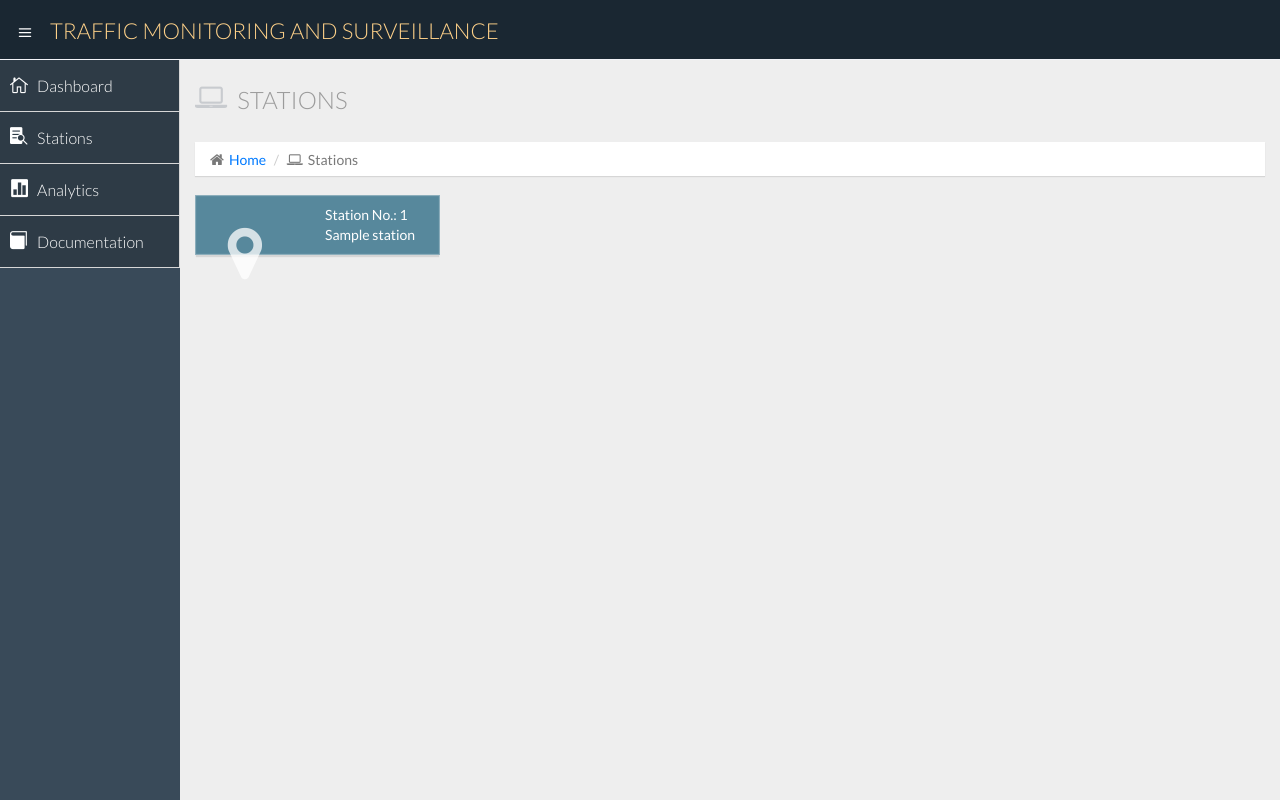
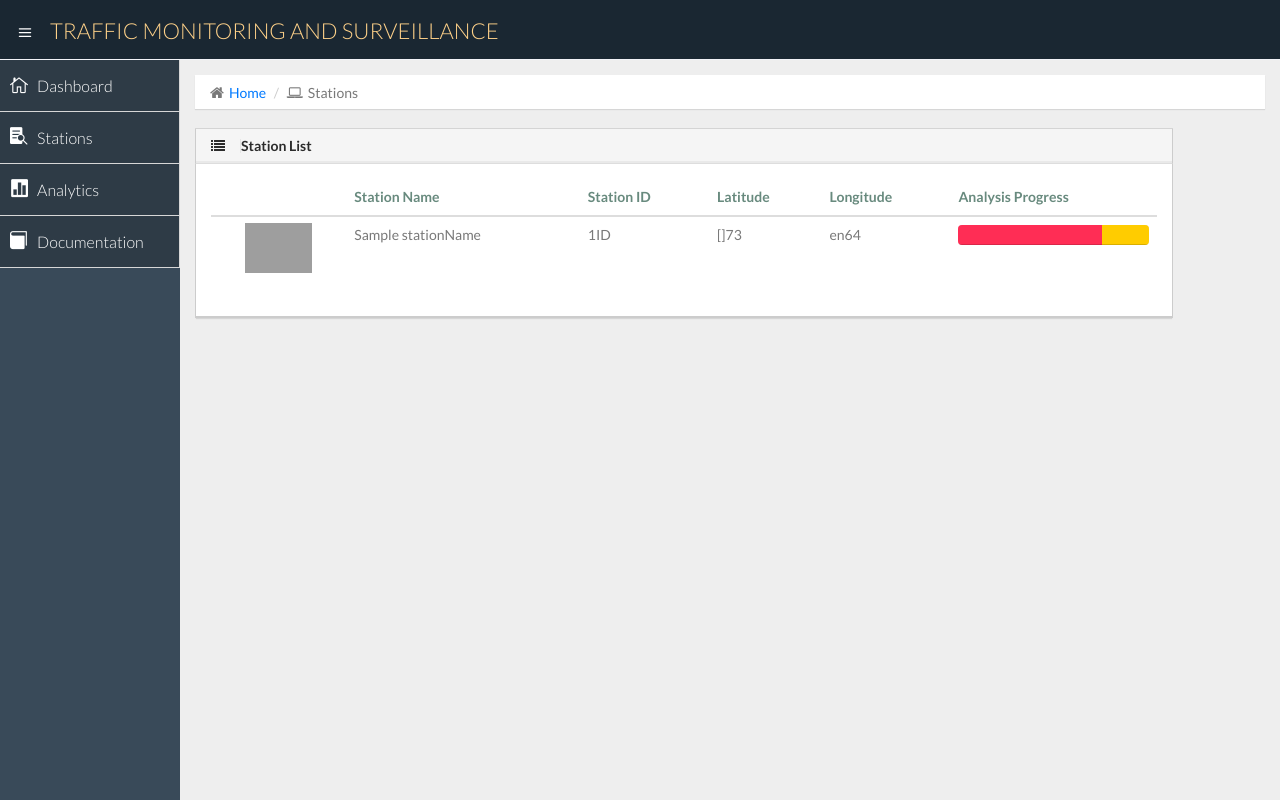
Before and after one commit to dotel-saramsz/TrafficSurveillance, a Django app: template surveillanceapp/templates/surveillanceapp/stationlist.html in a window 1280 px wide. Run offline with Django 3.2, Linux system fonts and the light colour scheme; the template is opened without the code that fills it: most values are stand-ins (such as "Sample title", 1, 10 or a date in 2020); some libraries are stand-ins or nearby versions; grey boxes are pictures that could not be loaded.

Commit message:
Stationlist table updated
Add Data and update {{station.station_sth}}

```diff
--- a/surveillanceapp/templates/surveillanceapp/stationlist.html
+++ b/surveillanceapp/templates/surveillanceapp/stationlist.html
@@ -2,13 +2,9 @@
 {% load static %}
 
 {%  block main-content %}
-
     <!--station list start -->
-
-    <!--overview start-->
     <div class="row">
         <div class="col-lg-12">
-            <h3 class="page-header"><i class="fa fa-laptop"></i> Stations</h3>
             <ol class="breadcrumb">
               <li><i class="fa fa-home"></i><a href="{% url 'surveillanceapp:index' %}">Home</a></li>
               <li><i class="fa fa-laptop"></i>Stations</li>
@@ -19,18 +15,49 @@
 
     <!--station list starts here -->
     <div class="row">
-      {% for station in object_list %}
-      <a href="{% url 'surveillanceapp:stationdetails' station.pk %}">
-          <div class="col-lg-3">
-            <div class="info-box blue-bg">
-              <i class="fa fa-map-marker"></i>
-              <div>Station No.: {{ station.station_id}}</div>
-              <div>{{station.station_name}}</div>
-            </div>
-            <!--/.info-box-->
+    <div class="col-lg-11 col-md-12">
+        <div class="panel panel-default">
+          <div class="panel-heading">
+            <h2><i class="fa fa-list"></i><strong>Station List</strong></h2>
           </div>
-      </a>
-      {% endfor %}
+          <div class="panel-body">
+            <table class="table bootstrap-datatable countries">
+            <thead>
+                <tr>
+                    <th></th>
+                    <th>Station Name</th>
+                    <th>Station ID</th>
+                    <th>Latitude</th>
+                    <th>Longitude</th>
+                    <th>Analysis Progress</th>
+                </tr>
+              </thead>
+            {% for station in object_list %}
+            <a href="{% url 'surveillanceapp:stationdetails' station.pk %}">
+            <tbody>
+                <tr>
+                    <td><img src="{% static 'img/ratnapark.jpg' %}" style="height:50px; margin-top:-2px;" class="center-block"></td>
+                    <td>{{ station.station_name}}Name</td>
+                    <td>{{ station.station_id}}ID</td>
+                    <td>{{ station.lat_pos}}73</td>
+                    <td>{{ station.lang_pos}}64</td>
+                    <td>
+                    <div class="progress thin">
+                      <div class="progress-bar progress-bar-danger" role="progressbar" aria-valuenow="73" aria-valuemin="0" aria-valuemax="100" style="width: 75%">
+                      </div>
+                      <div class="progress-bar progress-bar-warning" role="progressbar" aria-valuenow="27" aria-valuemin="0" aria-valuemax="100" style="width: 25%">
+                      </div>
+                    </div>
+                    <span class="sr-only">73%</span>
+                  </td>
+                </tr>
+              </tbody>
+            </a>
+            {% endfor %}
+            </table>
+        </div>
+        </div>
+    </div>
     </div>
     <!--station list ends here -->
 
```
